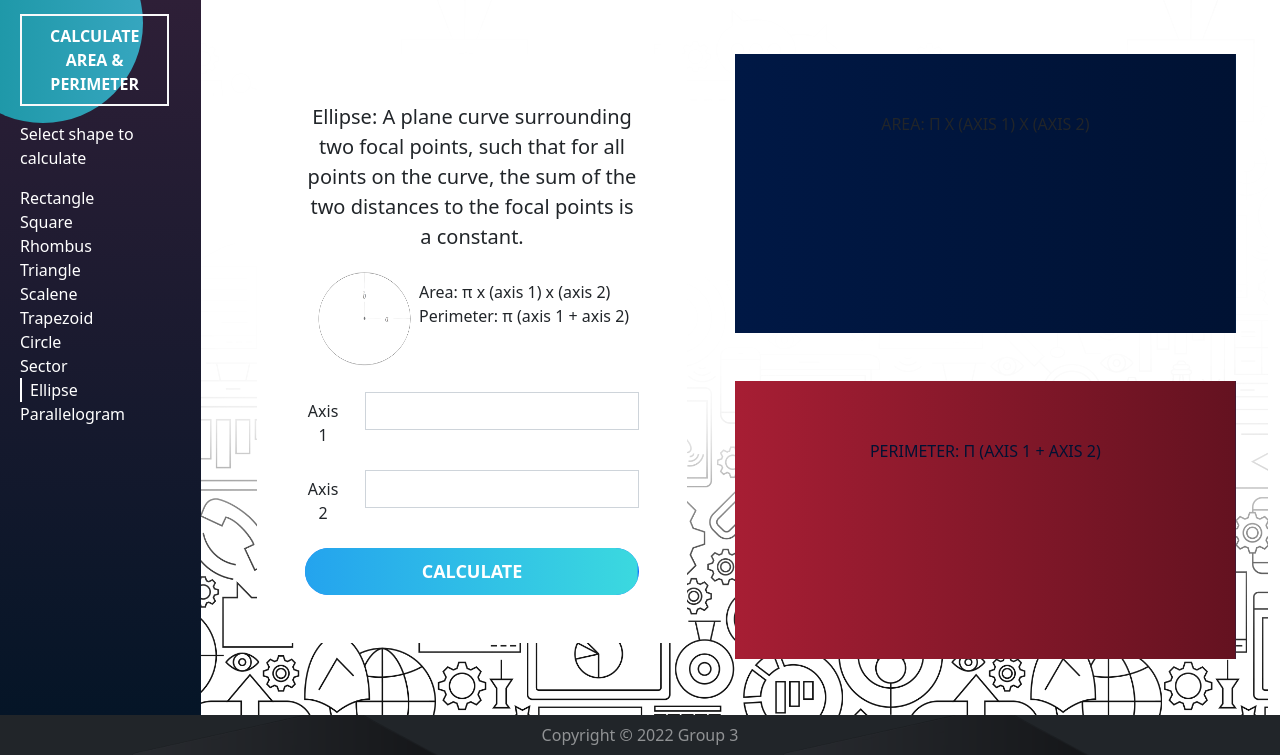
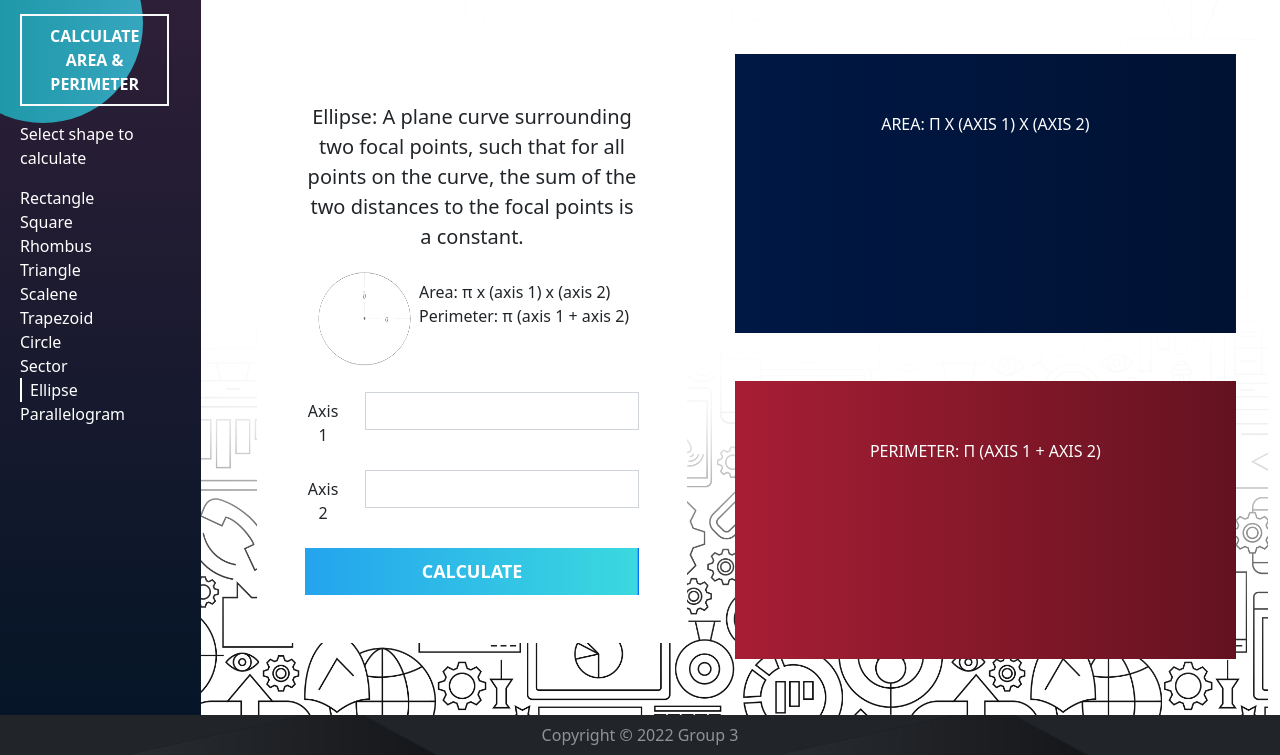
Before and after one commit to cardsakura23/cardsakura23.github.io, a plain HTML site: page Ellipse.html in a window 1280 px wide. Shown: the part 45-800 px from the top of the page. Drawn offline with nearby package versions, Linux system fonts and the light colour scheme; files whose address does not match are found by name.

Commit message:
Update Ellipse.html

```diff
--- a/Ellipse.html
+++ b/Ellipse.html
@@ -100,7 +100,7 @@
                 <div class="d-grid gap-2">
                   <button
                     onclick="ellipse()"
-                    class="buttonHover"
+                    class="btn btn-primary buttonHover rounded-0"
                     type="button"
                   >
                     Calculate
@@ -110,15 +110,15 @@
             </div>
             <!--Right Body Container-->
             <div class="col-md-6 row pt-5">
-              <div class="col-md-12 mb-5 bodyGradientRed text-dark">
-                <p class="mt-5">
+              <div class="col-md-12 mb-5 bodyGradientRed">
+                <p class="mt-5 text-white">
                   Area: π x <span id="ellipseAxisOneValue">(axis 1)</span> x
                   <span id="ellipseAxisTwoValue">(axis 2)</span>
                 </p>
                 <p class="text-success" id="resultArea"></p>
               </div>
               <div class="col-md-12 mb-5 bodyGradientYellow">
-                <p class="mt-5">
+                <p class="mt-5 text-white">
                   Perimeter: π (<span id="ellipseAxisOneValue2">axis 1</span> +
                   <span id="ellipseAxisTwoValue2">axis 2</span>)
                 </p>
```
